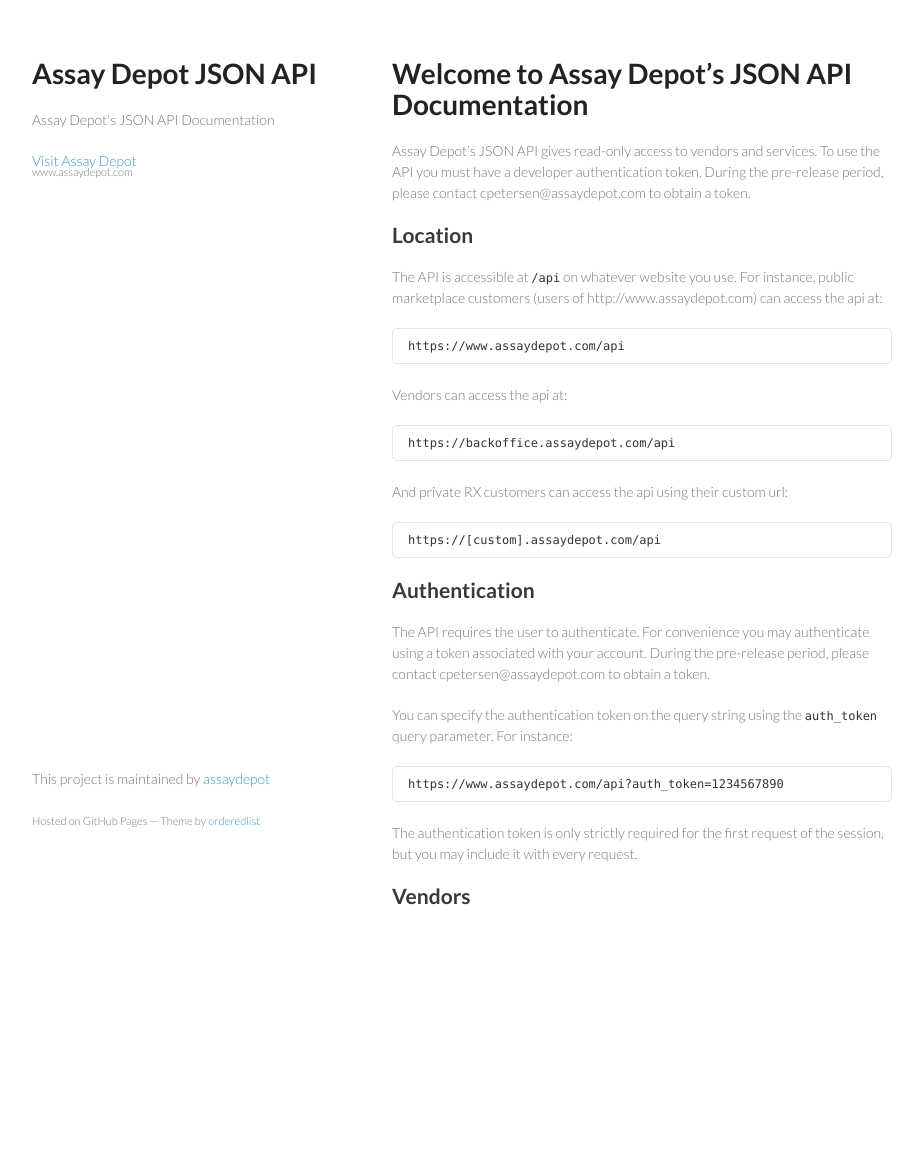
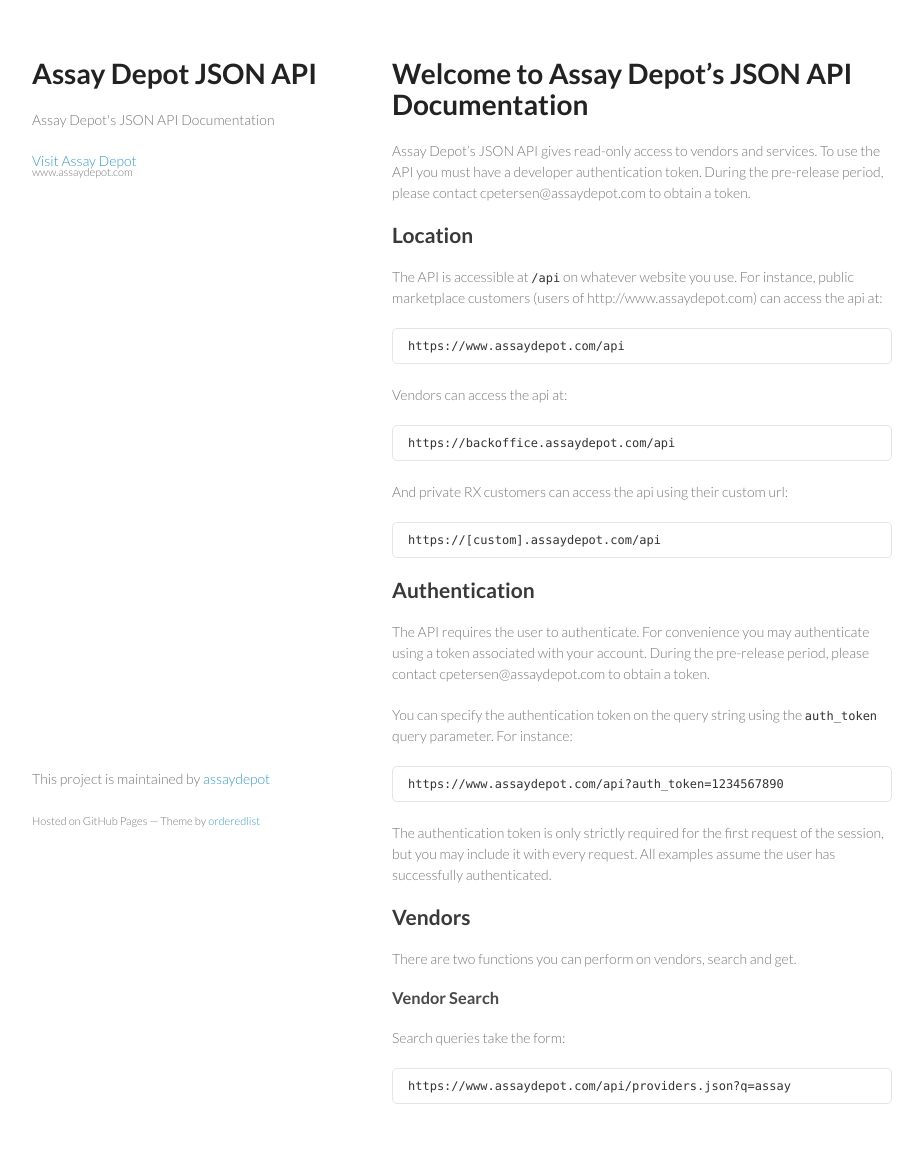
Before and after one commit to assaydepot/api, a Jekyll site: the page built from _posts/2012-06-17-json.markdown, in a window 1280 px wide. Shown: the whole page, without its empty margins (178-1101 px from the left). Built offline with Jekyll 4.4.1, drawn with Linux system fonts in a browser that asks for light colours; before the commit the page ends 977 px from its top, so only the background shows below that.

Commit message:
Updating the docs

````diff
--- a/_posts/2012-06-17-json.markdown
+++ b/_posts/2012-06-17-json.markdown
@@ -28,6 +28,13 @@
 https://www.assaydepot.com/api?auth_token=1234567890
 ```
 
-The authentication token is only strictly required for the first request of the session, but you may include it with every request.
+The authentication token is only strictly required for the first request of the session, but you may include it with every request. All examples assume the user has successfully authenticated.
 
 ## Vendors
+There are two functions you can perform on vendors, search and get.
+
+### Vendor Search
+Search queries take the form:
+```
+https://www.assaydepot.com/api/providers.json?q=assay
+```
````
